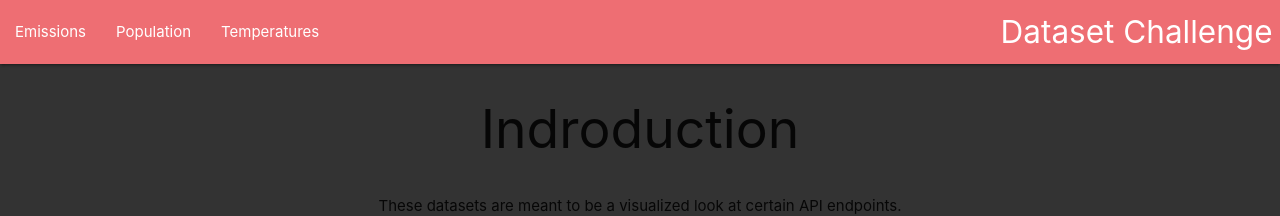
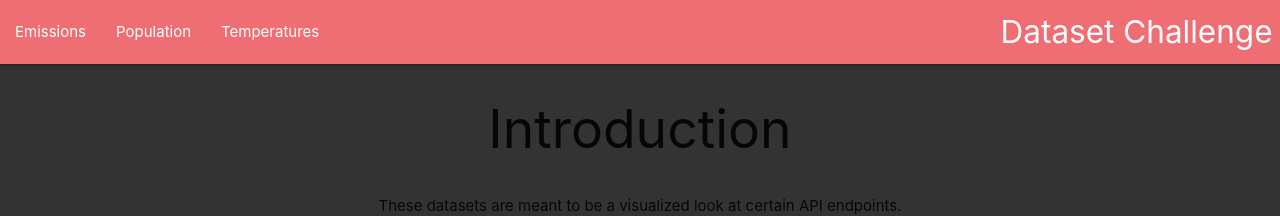
Before and after one commit to JSitter/react_visualizer_challenge, a React app: page / in a window 1280 px wide. Shown: the top 216 px of the page. Built offline with nearby package versions, Linux system fonts and the light colour scheme.

Commit message:
Fix typo

```diff
--- a/src/components/Introduction.js
+++ b/src/components/Introduction.js
@@ -4,7 +4,7 @@ class Introduction extends Component {
   render(){
     return (
       <section id="main">
-        <h2>Indroduction</h2>
+        <h2>Introduction</h2>
         <p>These datasets are meant to be a visualized look at certain API endpoints.</p>
       </section>
     )
```
